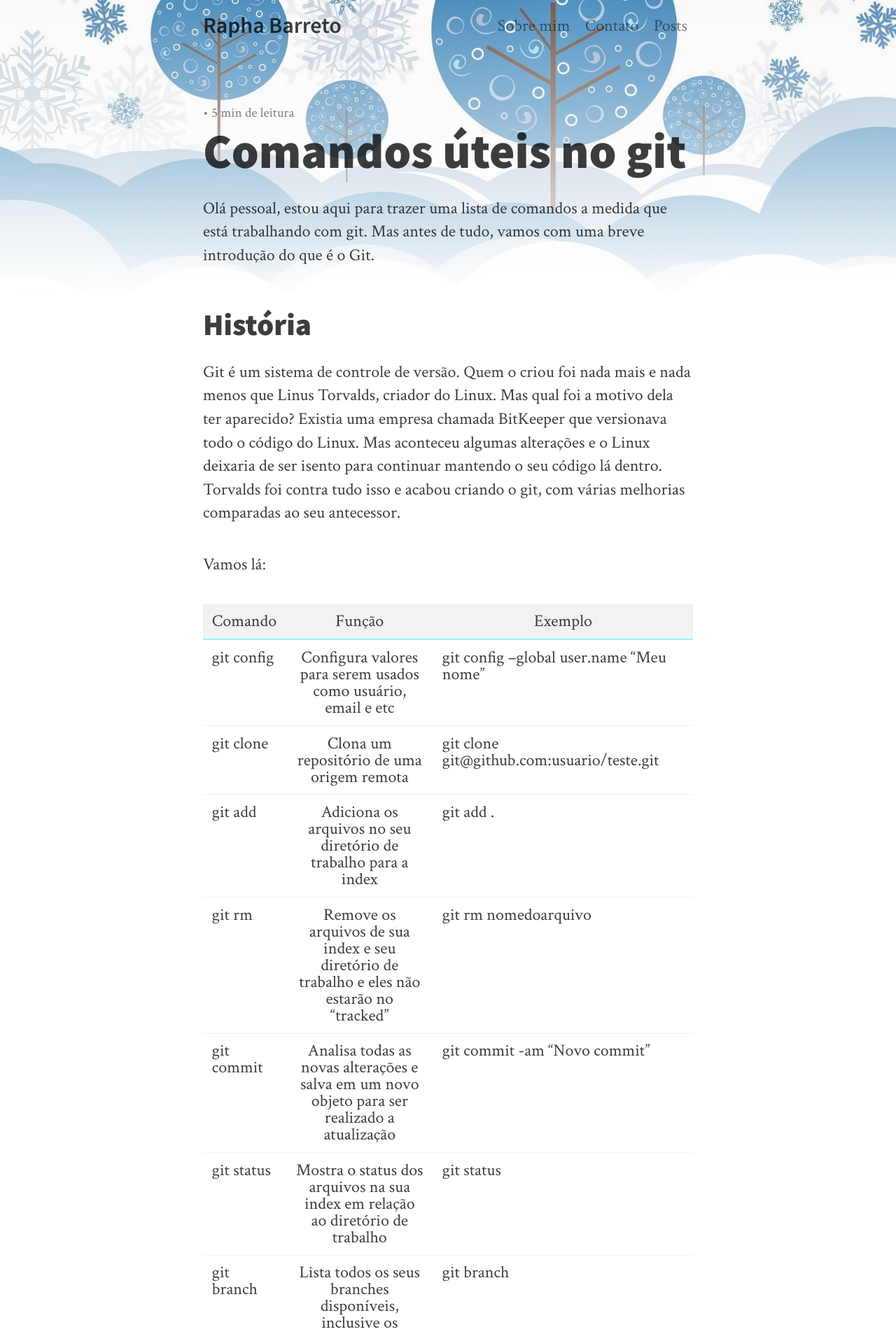
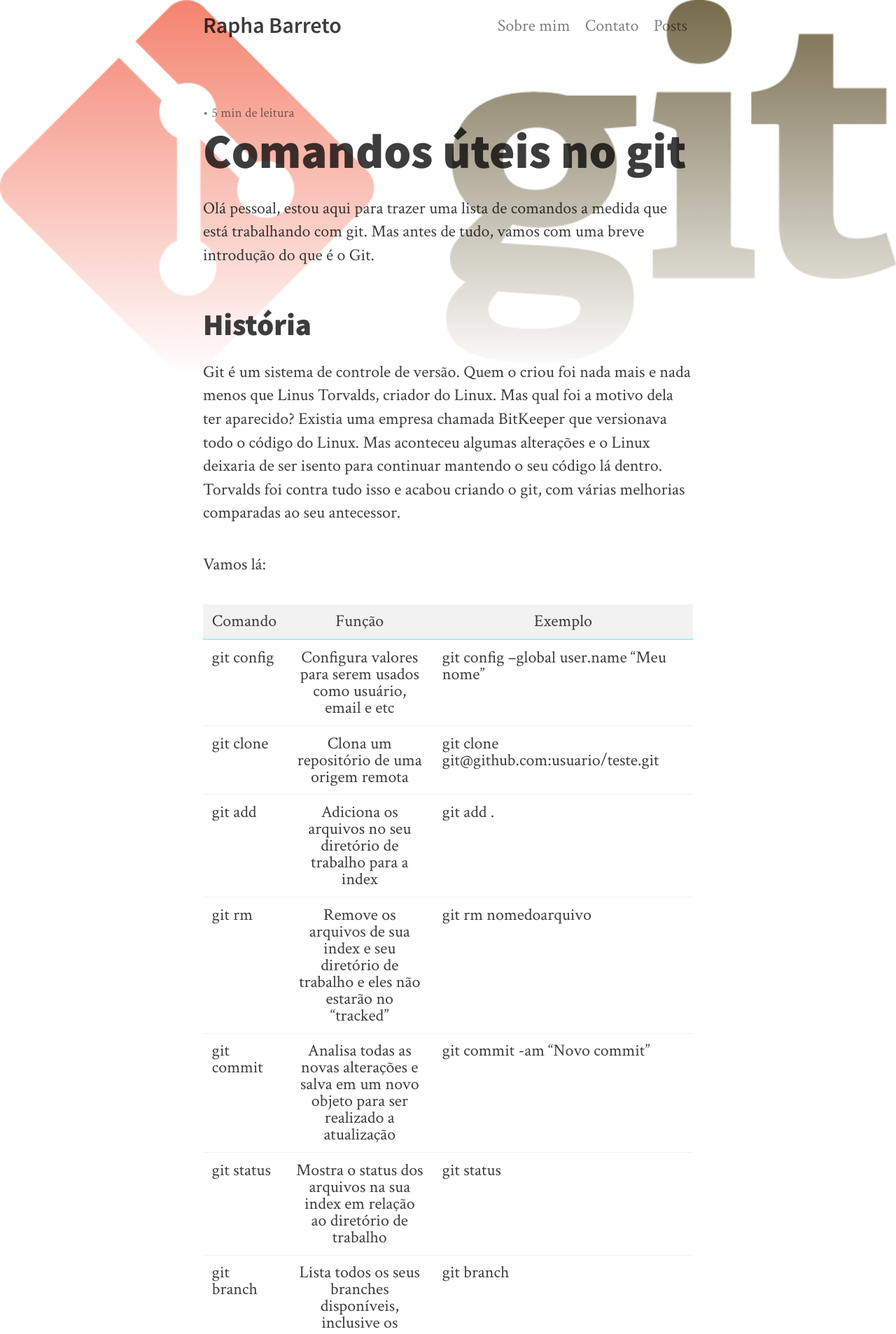
Before and after one commit to raphabarreto/raphabarreto.github.io, a Jekyll site: the page built from _posts/2017-01-15-comandos-git.markdown, in a window 1280 px wide. Shown: the top 1907 px of the page at 70% size. Built offline with Jekyll 4.4.1, drawn with Linux system fonts in a browser that asks for light colours; nearby versions of some CDN libraries; comment, search, counter and statistics services are not loaded.

Commit message:
Cover alterado

```diff
--- a/_posts/2017-01-15-comandos-git.markdown
+++ b/_posts/2017-01-15-comandos-git.markdown
@@ -1,6 +1,6 @@
 ---
 title: Comandos úteis no git
-cover-image: newyear.png
+cover-image: git.png
 ---
 
 Olá pessoal, estou aqui para trazer uma lista de comandos a medida que está trabalhando com git.
```
Also changed, not shown: img/covers/git.png (added).
